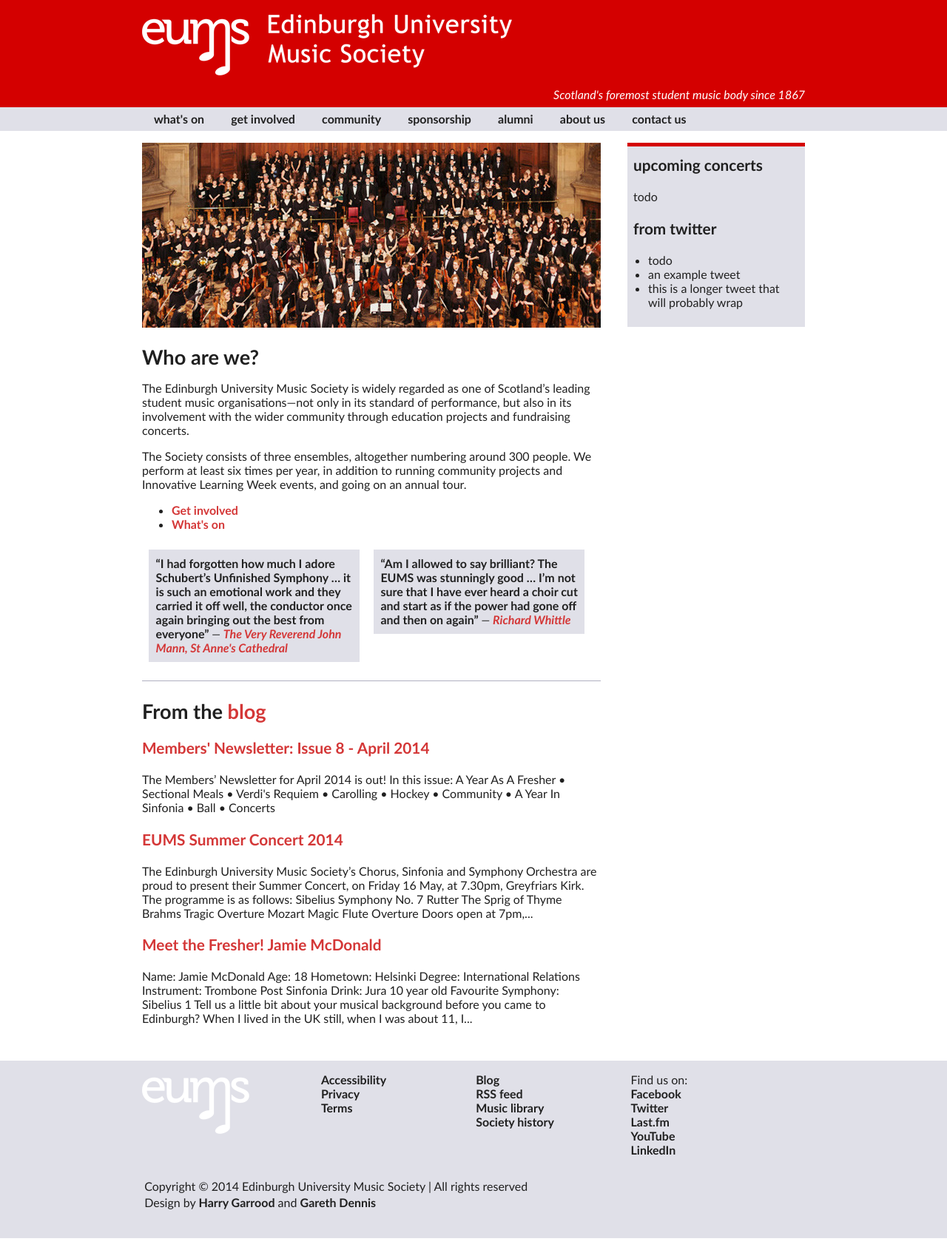
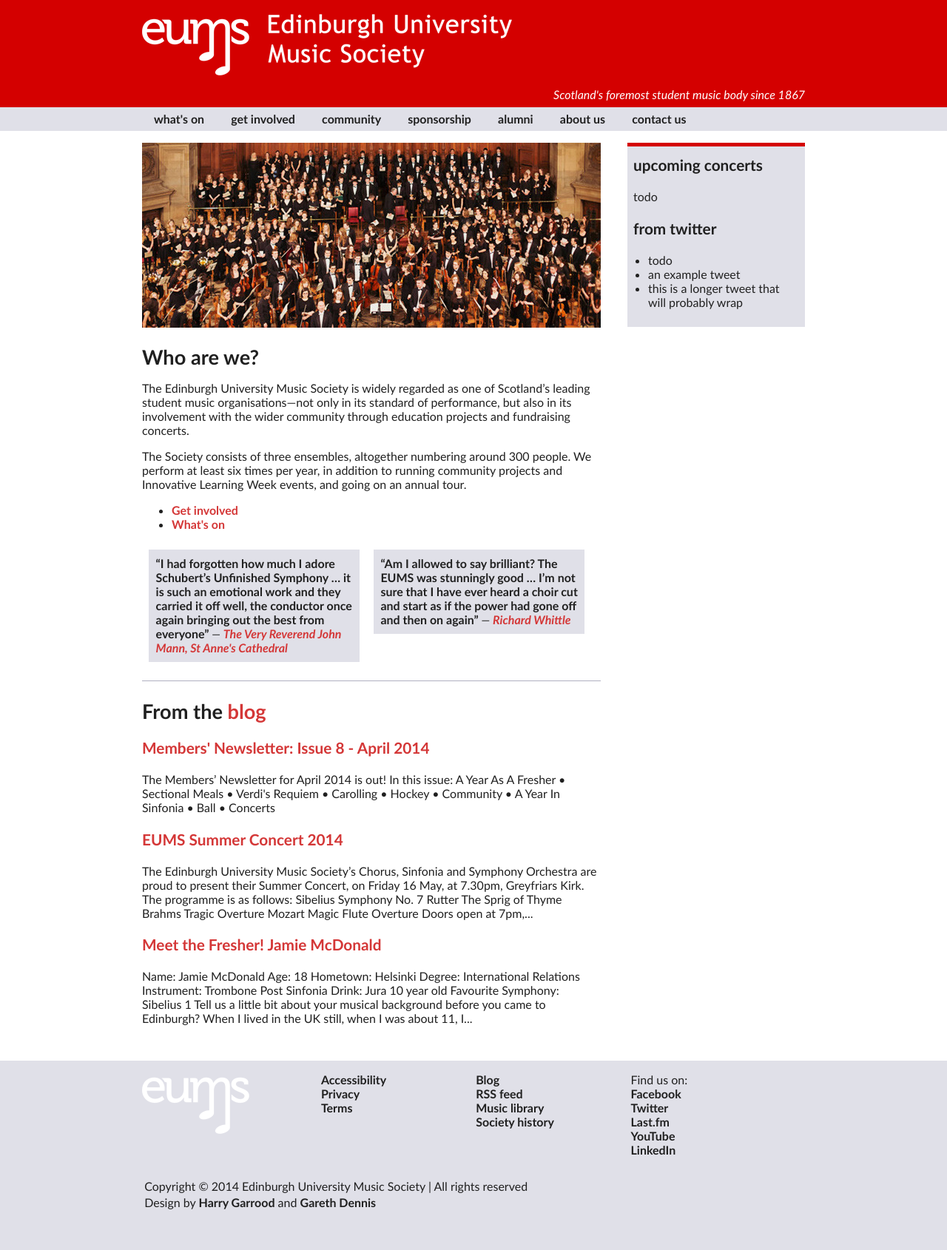
Before and after one commit to eums/website, a Jekyll site: the page built from index.markdown, in a window 1280 px wide. Shown: the whole page at 74% size. Built offline with Jekyll 4.4.1, drawn with Linux system fonts in a browser that asks for light colours.

Commit message:
higher footer (for mobile)

```diff
--- a/_sass/_variables.scss
+++ b/_sass/_variables.scss
@@ -6,4 +6,4 @@
 $fg-red:     #d43737;
 $selection:  #b3d4ff;
 $fonts:      "Trebuchet MS", Arial, Helvetica, sans-serif;
-$footer-height: 15em;
+$footer-height: 16em;
```
